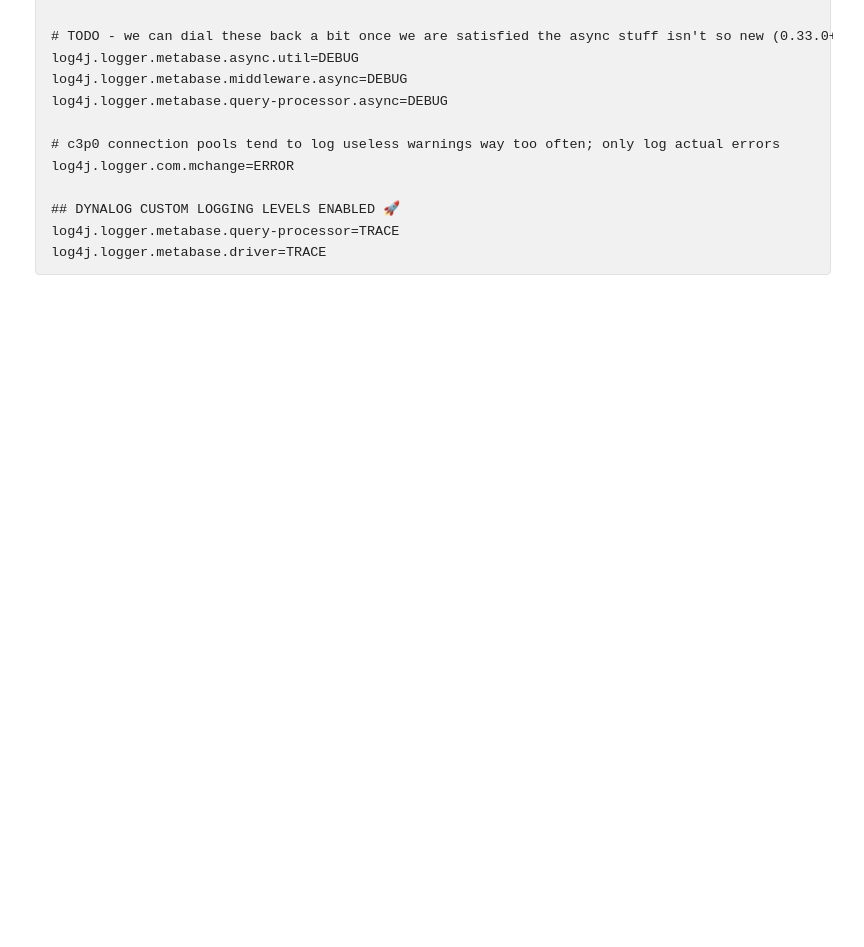
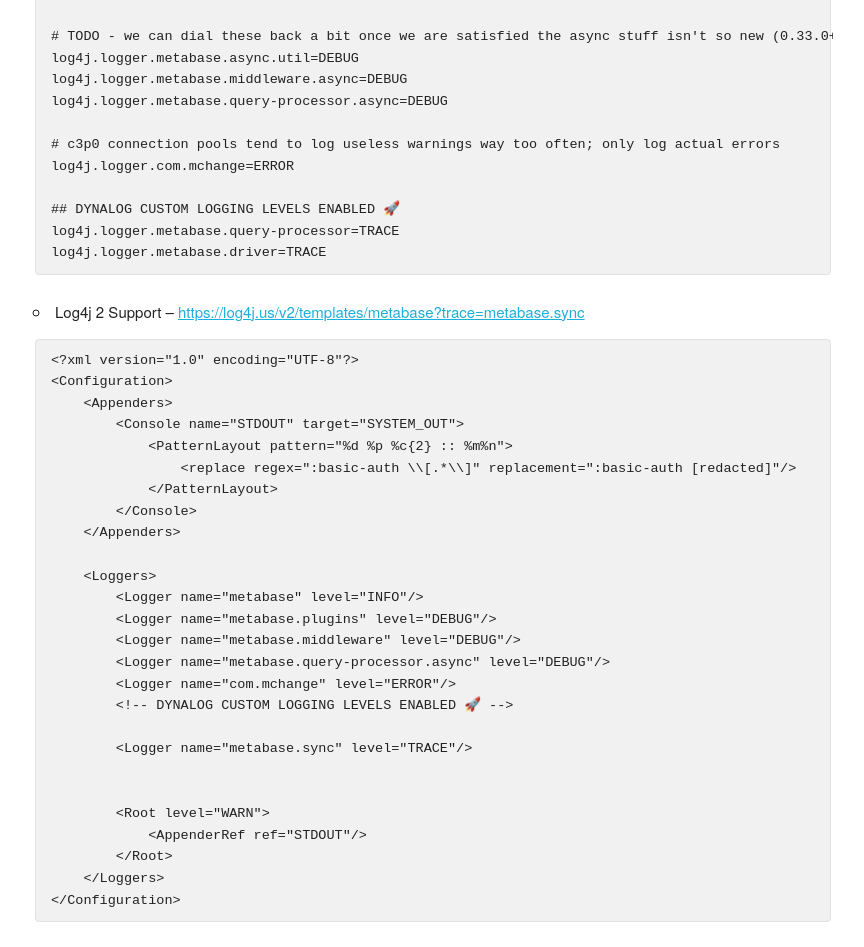
Before and after one commit to dacort/log4j-us, a plain HTML site: page public/index.html in a window 1280 px wide. Shown: the part 1336-2283 px from the top of the page, without its empty margins (207-1071 px from the left). Before the commit the page ends 1636 px from the top, so only its background shows below. Drawn offline with Linux system fonts and the light colour scheme.

Commit message:
Update readme and add v2 example

```diff
--- a/public/index.html
+++ b/public/index.html
@@ -28,10 +28,7 @@
         <h6 class="examples-header">Examples</h6>
         <ul>
           <li>
-            <code>DEBUG</code> console logging –
-            <a href="/templates/consoledebug"
-              >https://log4j.us/templates/consoledebug</a
-            >
+            <code>DEBUG</code> console logging – <a href="/templates/consoledebug">https://log4j.us/templates/consoledebug</a>
           </li>
           <pre><code>log4j.rootLogger=DEBUG, console
 
@@ -42,10 +39,7 @@ log4j.appender.console.layout=org.apache.log4j.PatternLayout
 log4j.appender.console.layout.ConversionPattern=%d{YYYY-MM-dd HH:mm:ss} \u001b[1m%p %c{2}\u001b[0m :: %m%n</code></pre>
 
           <li>
-            <code>DEBUG + TRACE</code> level logging –
-            <a href="/templates/consoledebug?trace=some.namespace"
-              >https://log4j.us/templates/consoledebug?trace=some.namespace</a
-            >
+            <code>DEBUG + TRACE</code> level logging – <a href="/templates/consoledebug?trace=some.namespace">https://log4j.us/templates/consoledebug?trace=some.namespace</a>
           </li>
           <pre><code>log4j.rootLogger=DEBUG, console
 
@@ -59,10 +53,7 @@ log4j.appender.console.layout.ConversionPattern=%d{YYYY-MM-dd HH:mm:ss} \u001b[1
 log4j.logger.some.namespace=TRACE</code></pre>
           <li>
             Built-in templates –
-            <a
-              href="/templates/metabase?trace=metabase.query-processor,metabase.driver"
-              >https://log4j.us/templates/metabase?trace=metabase.query-processor,metabase.driver</a
-            >
+            <a href="/templates/metabase?trace=metabase.query-processor,metabase.driver">https://log4j.us/templates/metabase?trace=metabase.query-processor,metabase.driver</a>
           </li>
           <pre><code>log4j.rootLogger=WARN, console
 log4j.debug=true
@@ -98,6 +89,36 @@ log4j.logger.com.mchange=ERROR
 ## DYNALOG CUSTOM LOGGING LEVELS ENABLED 🚀
 log4j.logger.metabase.query-processor=TRACE
 log4j.logger.metabase.driver=TRACE</code></pre>
+
+          <li>
+            Log4j 2 Support – <a href="/v2/templates/metabase?trace=metabase.sync">https://log4j.us/v2/templates/metabase?trace=metabase.sync</a>
+          </li>
+          <pre><code>&lt;?xml version=&quot;1.0&quot; encoding=&quot;UTF-8&quot;?&gt;
+&lt;Configuration&gt;
+    &lt;Appenders&gt;
+        &lt;Console name=&quot;STDOUT&quot; target=&quot;SYSTEM_OUT&quot;&gt;
+            &lt;PatternLayout pattern=&quot;%d %p %c{2} :: %m%n&quot;&gt;
+                &lt;replace regex=&quot;:basic-auth \\[.*\\]&quot; replacement=&quot;:basic-auth [redacted]&quot;/&gt;
+            &lt;/PatternLayout&gt;
+        &lt;/Console&gt;
+    &lt;/Appenders&gt;
+
+    &lt;Loggers&gt;
+        &lt;Logger name=&quot;metabase&quot; level=&quot;INFO&quot;/&gt;
+        &lt;Logger name=&quot;metabase.plugins&quot; level=&quot;DEBUG&quot;/&gt;
+        &lt;Logger name=&quot;metabase.middleware&quot; level=&quot;DEBUG&quot;/&gt;
+        &lt;Logger name=&quot;metabase.query-processor.async&quot; level=&quot;DEBUG&quot;/&gt;
+        &lt;Logger name=&quot;com.mchange&quot; level=&quot;ERROR&quot;/&gt;
+        &lt;!-- DYNALOG CUSTOM LOGGING LEVELS ENABLED 🚀 --&gt;
+
+        &lt;Logger name=&quot;metabase.sync&quot; level=&quot;TRACE&quot;/&gt;
+
+
+        &lt;Root level=&quot;WARN&quot;&gt;
+            &lt;AppenderRef ref=&quot;STDOUT&quot;/&gt;
+        &lt;/Root&gt;
+    &lt;/Loggers&gt;
+&lt;/Configuration&gt;</code></pre>
         </ul>
       </div>
     </div>
```
Also changed, not shown: 1 other file.
